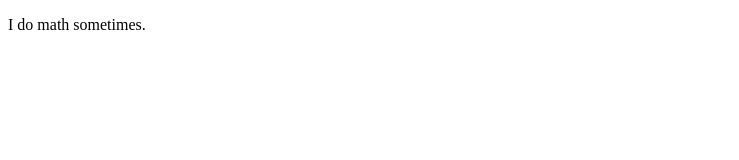
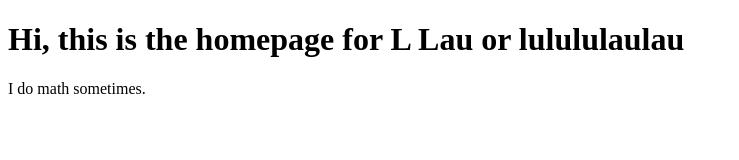
Before and after one commit to lulululaulau/lulululaulau.github.io, a plain HTML site: page index.html in a window 1280 px wide. Shown: the whole page, without its empty margins (0-739 px from the left). Drawn offline with Linux system fonts and the light colour scheme.

Commit message:
actual minimal introduction in index.html

```diff
--- a/index.html
+++ b/index.html
@@ -1,10 +1,11 @@
 <!DOCTYPE html>
 <html>
   <head>
-    <title> Hello, this is the webpage of L Lau or lulululaulau</title>
+    <title>Homepage</title>
   </head>
   <body>
     <div>
+      <h1>Hi, this is the homepage for L Lau or lulululaulau</h1>
       <p>I do math sometimes.</p>
     </div>
   </body>
```
